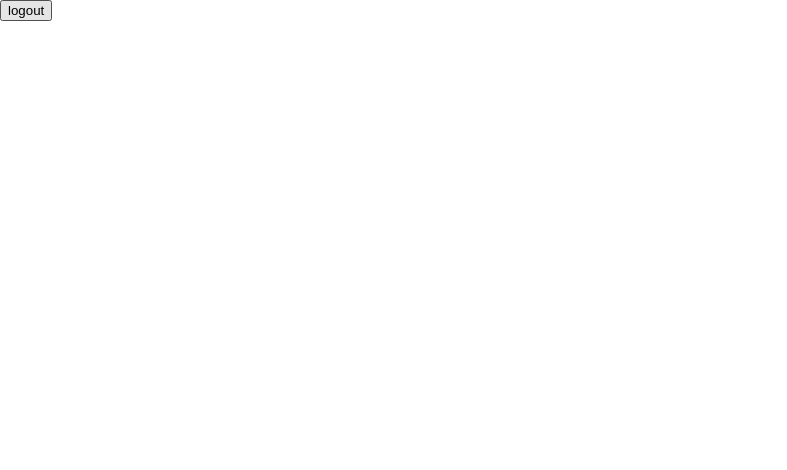
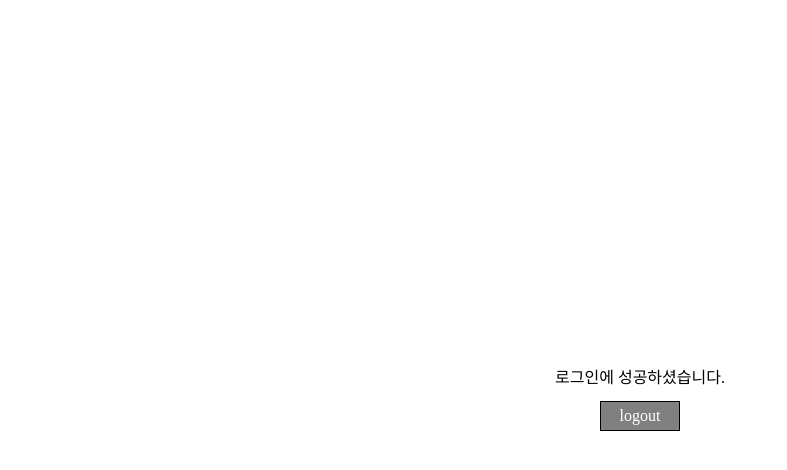
Before and after one commit to uoslife/uoslife-assignment-fe-2, a React (Create React App) app: page /main in a window 1280 px wide. Shown: the top 470 px of the page, without its empty margins (0-787 px from the left). Built offline with nearby package versions, Linux system fonts and the light colour scheme; a web font is replaced by a local one.

Commit message:
feat: 메인 페이지 제작

```diff
--- a/src/pages/Main.tsx
+++ b/src/pages/Main.tsx
@@ -1,11 +1,48 @@
 // import Category from '../components/Category';
 
-const Login = () => {
+import { useNavigate } from 'react-router-dom';
+import styled from 'styled-components';
+
+const Container = styled.div`
+  display: flex;
+  flex-direction: column;
+  gap: 15px;
+  justify-content: center;
+  align-items: center;
+  width: 100%;
+  height: 100vh;
+`;
+
+const LogOutButton = styled.div`
+  display: flex;
+  justify-content: center;
+  align-items: center;
+  width: 80px;
+  height: 30px;
+  border: 1px black solid;
+  background-color: gray;
+  color: white;
+`;
+
+const Main = () => {
+  const navigate = useNavigate();
+
+  const handleLogOut = async () => {
+    localStorage.removeItem('access_token');
+    localStorage.removeItem('refresh_token');
+
+    if (!localStorage.getItem('access_token')) {
+      navigate('/login');
+      alert('로그아웃에 성공하셨습니다.');
+    }
+  };
+
   return (
-    <>
-      <button type="button">logout</button>
-    </>
+    <Container>
+      <div>로그인에 성공하셨습니다.</div>
+      <LogOutButton onClick={handleLogOut}>logout</LogOutButton>
+    </Container>
   );
 };
 
-export default Login;
+export default Main;
```
